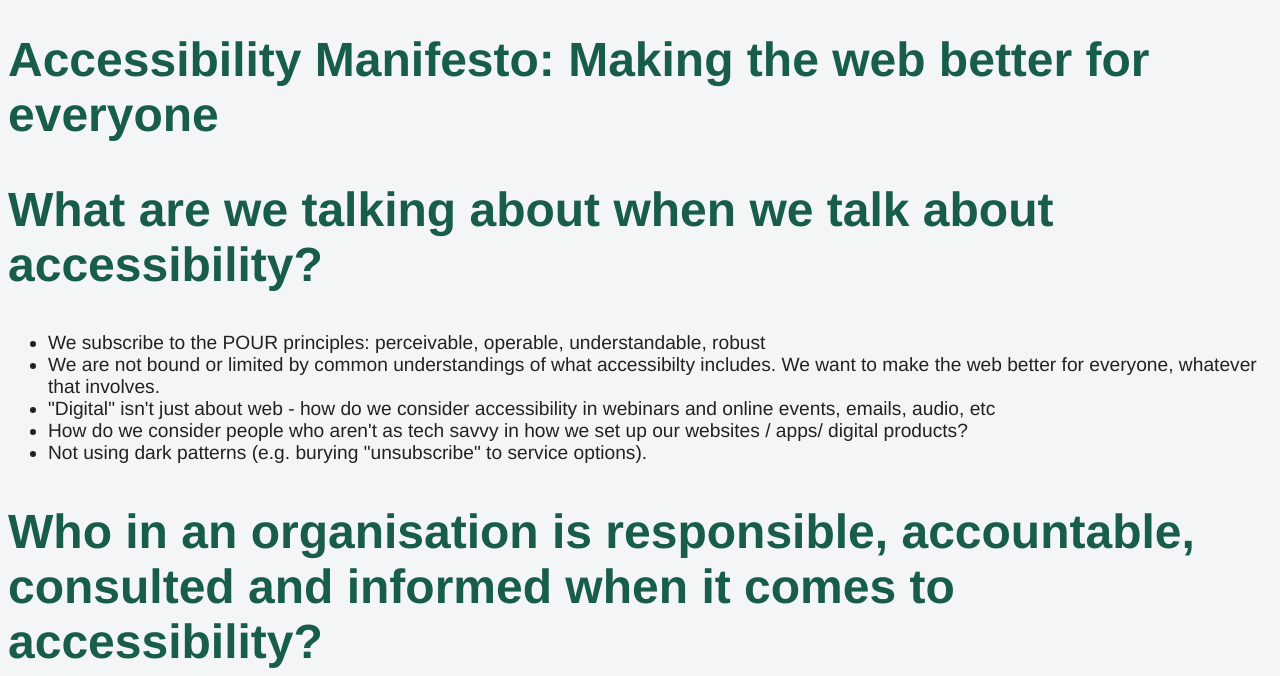
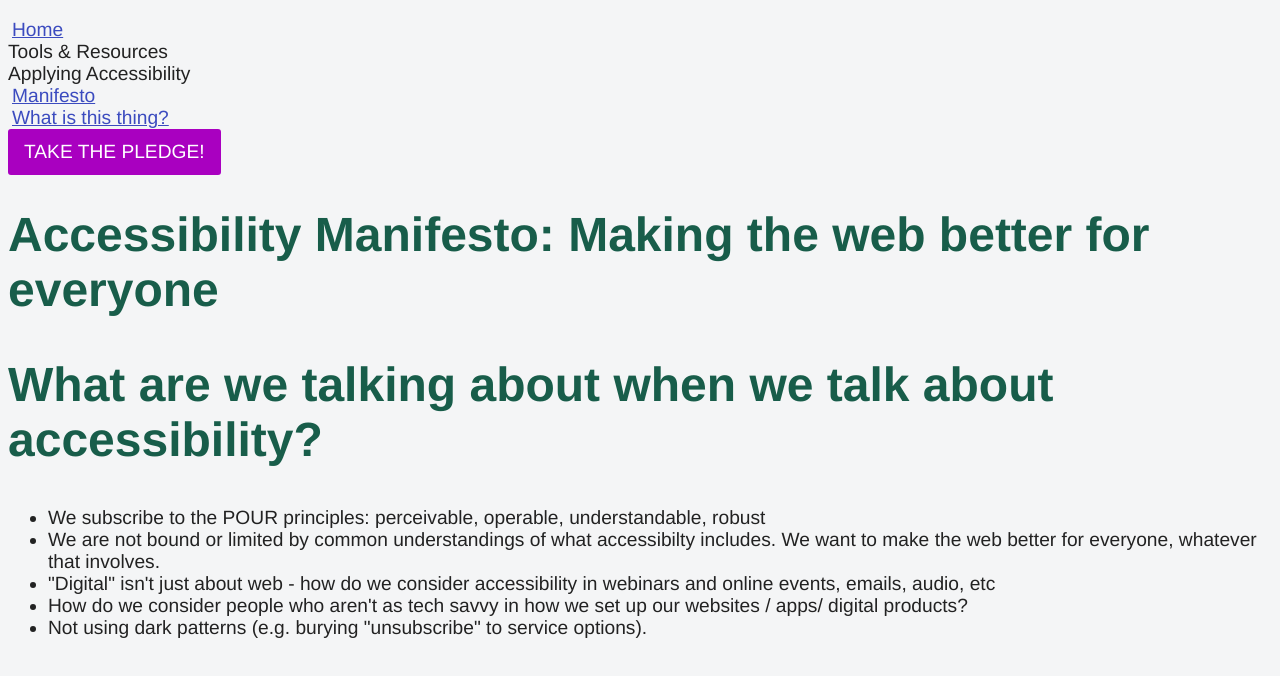
Before and after one commit to codelikeagirlau/accessibility-resources, a plain HTML site: page manifesto.html in a window 1280 px wide. Shown: the top 676 px of the page. Drawn offline with Linux system fonts and the light colour scheme; a web font is replaced by a local one.

Commit message:
applying nav to all pages

```diff
--- a/manifesto.html
+++ b/manifesto.html
@@ -12,6 +12,17 @@
     <title>Accessibility Resources</title>
   </head>
   <body>
+    <!-- For now, let's update on index.html and make sure we copy & paste those updates to all other html pages -->
+    <nav>
+      <ul>
+        <li><a href="/index.html">Home</a></li>
+        <li>Tools & Resources</li>
+        <li>Applying Accessibility</li>
+        <li><a href="/manifesto.html">Manifesto</a></li>
+        <li><a href="/about.html">What is this thing?</a></li>
+        <li class="btn"><a href="/web-developer-pledge.html">Take the pledge!</a></li>
+      </ul>
+    </nav>
     <main>
       <h1>Accessibility Manifesto: Making the web better for everyone</h1>
       <!-- the manifesto is a place for our big-picture, lofty thinking about accessibility. Values, ethics, etc.   -->
```
Also changed, not shown: index.html (+2 -1 lines), web-developer-pledge.html (+11 -0 lines).
